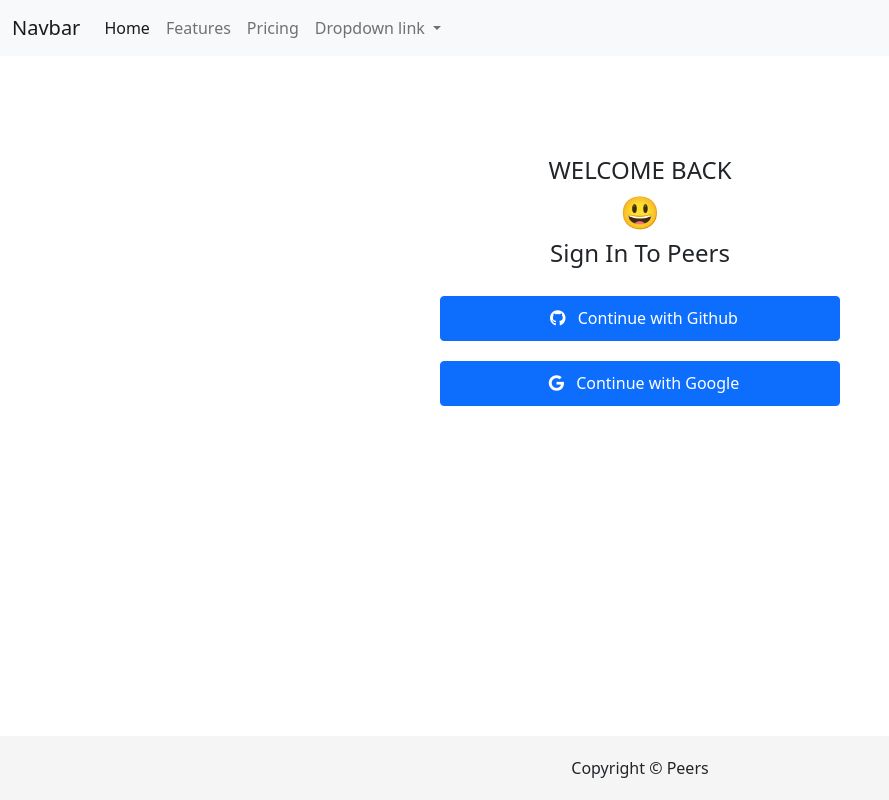
After one commit to Ayobami6/Peersonline, a Django app: page /login/ in a window 1280 px wide. The commit adds this page. Shown: the whole page, without its empty margins (0-889 px from the left). Run offline with Django 4.2, Linux system fonts and the light colour scheme; some libraries are stand-ins or nearby versions.

Commit message:
Implement login/signup page

```diff
--- a/peers/settings.py
+++ b/peers/settings.py
@@ -69,7 +69,9 @@ ROOT_URLCONF = 'peers.urls'
 TEMPLATES = [
     {
         'BACKEND': 'django.template.backends.django.DjangoTemplates',
-        'DIRS': [],
+        'DIRS': [
+            BASE_DIR / "static/templates",
+        ],
         'APP_DIRS': True,
         'OPTIONS': {
             'context_processors': [
@@ -148,3 +150,4 @@ STATICFILES_DIRS = [
 # https://docs.djangoproject.com/en/4.1/ref/settings/#default-auto-field
 
 DEFAULT_AUTO_FIELD = 'django.db.models.BigAutoField'
+LOGIN_REDIRECT_URL = 'home'
--- a/peers/urls.py
+++ b/peers/urls.py
@@ -18,5 +18,6 @@ from django.urls import path, include  # new
 
 urlpatterns = [
     path('admin/', admin.site.urls),
-    # path('', include('users.urls')),  # new
+    path('', include('users.urls')),  # new
+    path('accounts/', include('allauth.urls')),
 ]
--- a/static/css/style.css
+++ b/static/css/style.css
@@ -9,3 +9,17 @@
     display: inline-grid;
     margin-top: 5%;
 }
+
+/* Login Page styles */
+#sign-box {
+    width: 500px;
+    background-color:white;
+    height: 400px;
+    border-radius: 10px;
+    margin-top: 50px;
+    display: block;
+    text-align: center;
+    padding: 50px;
+    margin-left: auto;
+    margin-right: auto;
+}
--- a/static/templates/base.html
+++ b/static/templates/base.html
@@ -6,7 +6,7 @@
     <meta charset="UTF-8" />
     <meta http-equiv="X-UA-Compatible" content="IE=edge" />
     <meta name="viewport" content="width=device-width, initial-scale=1.0" />
-    <title>Peers</title>
+    <title>{% block title %}Peers{% endblock %}</title>
     <!-- Css style -->
     <link rel="stylesheet" href="{% static 'css/style.css' %}" />
     <link rel="icon" width="30" height="20" href="{% static 'assets/new-peers.ico' %}" type="image/x-icon" />
@@ -32,41 +32,34 @@
         ">
     <nav class="navbar navbar-expand-lg navbar-light bg-light">
         <div class="container-fluid">
-            <a class="navbar-brand" href="#">
-                <img src="/docs/5.1/assets/brand/bootstrap-logo.svg" alt="" width="30" height="24">
-                Navbar
-            </a>
-
-            <div class="collapse navbar-collapse" id="navbarSupportedContent">
-                <ul class="navbar-nav me-auto mb-2 mb-lg-0">
+            <a class="navbar-brand" href="#">Navbar</a>
+            <button class="navbar-toggler" type="button" data-bs-toggle="collapse" data-bs-target="#navbarNavDropdown"
+                aria-controls="navbarNavDropdown" aria-expanded="false" aria-label="Toggle navigation">
+                <span class="navbar-toggler-icon"></span>
+            </button>
+            <div class="collapse navbar-collapse" id="navbarNavDropdown">
+                <ul class="navbar-nav">
                     <li class="nav-item">
                         <a class="nav-link active" aria-current="page" href="#">Home</a>
                     </li>
                     <li class="nav-item">
-                        <a class="nav-link" href="#">Link</a>
+                        <a class="nav-link" href="#">Features</a>
+                    </li>
+                    <li class="nav-item">
+                        <a class="nav-link" href="#">Pricing</a>
                     </li>
                     <li class="nav-item dropdown">
-                        <a class="nav-link dropdown-toggle" href="#" id="navbarDropdown" role="button"
+                        <a class="nav-link dropdown-toggle" href="#" id="navbarDropdownMenuLink" role="button"
                             data-bs-toggle="dropdown" aria-expanded="false">
-                            Dropdown
+                            Dropdown link
                         </a>
-                        <ul class="dropdown-menu" aria-labelledby="navbarDropdown">
+                        <ul class="dropdown-menu" aria-labelledby="navbarDropdownMenuLink">
                             <li><a class="dropdown-item" href="#">Action</a></li>
                             <li><a class="dropdown-item" href="#">Another action</a></li>
-                            <li>
-                                <hr class="dropdown-divider">
-                            </li>
                             <li><a class="dropdown-item" href="#">Something else here</a></li>
                         </ul>
                     </li>
-                    <li class="nav-item">
-                        <a class="nav-link disabled">Disabled</a>
-                    </li>
                 </ul>
-                <form class="d-flex">
-                    <input class="form-control me-2" type="search" placeholder="Search" aria-label="Search">
-                    <button class="btn btn-outline-success" type="submit">Search</button>
-                </form>
             </div>
         </div>
     </nav>
--- /dev/null
+++ b/users/templates/users/login.html
@@ -0,0 +1,21 @@
+{% extends 'base.html' %} {% load socialaccount %} {% block title %}Login{% endblock %} {% block content %}
+
+<div id="sign-box">
+    <h4>WELCOME BACK</h4>
+    <h2 style="size: 50px">😃</h2>
+
+    <h4>Sign In To Peers</h4>
+    <a class="auth-btn" style="font-size: 35px; width: 100%; height: 15%;" href="{% provider_login_url 'github' %}"
+        class="fa-icon">
+        <button class="btn btn-primary btn-xxl">
+            <i class="fa-brands fa-github px-2 py-1"></i> Continue with Github
+        </button>
+    </a>
+    <a class="auth-btn" style="font-size: 35px; width: 100%; height: 15%;" href="{% provider_login_url 'google' %}"
+        class="fa-icon">
+        <button class="btn btn-primary btn-xxl"> <i class="fa-brands fa-google px-2 py-1"></i> Continue with
+            Google</button>
+    </a>
+</div>
+
+{% endblock %}
--- a/users/urls.py
+++ b/users/urls.py
@@ -0,0 +1,7 @@
+from django.urls import path
+from .views import HomeView, LoginAndSignUpView
+
+urlpatterns = [
+    path('', HomeView.as_view(), name='home'),
+    path('login/', LoginAndSignUpView.as_view(), name='login'),
+]
--- a/users/views.py
+++ b/users/views.py
@@ -1,3 +1,20 @@
 from django.shortcuts import render
+from django.views.generic import TemplateView, DetailView
+from django.contrib.auth.views import LoginView
+from django.views.generic.list import ListView
+from .models import Profile
+from django.contrib.auth.decorators import login_required
+from django.utils.decorators import method_decorator
 
 # Create your views here.
+
+
+@method_decorator(login_required(login_url='/login'), name="get")
+class HomeView(ListView):
+    model = Profile
+    template_name = 'users/home.html'
+
+
+class LoginAndSignUpView(LoginView):
+    template_name = 'users/login.html'
+    redirect_authenticated_user = True
```
Also changed, not shown: users/templates/users/home.html (added, +40 -0 lines).
